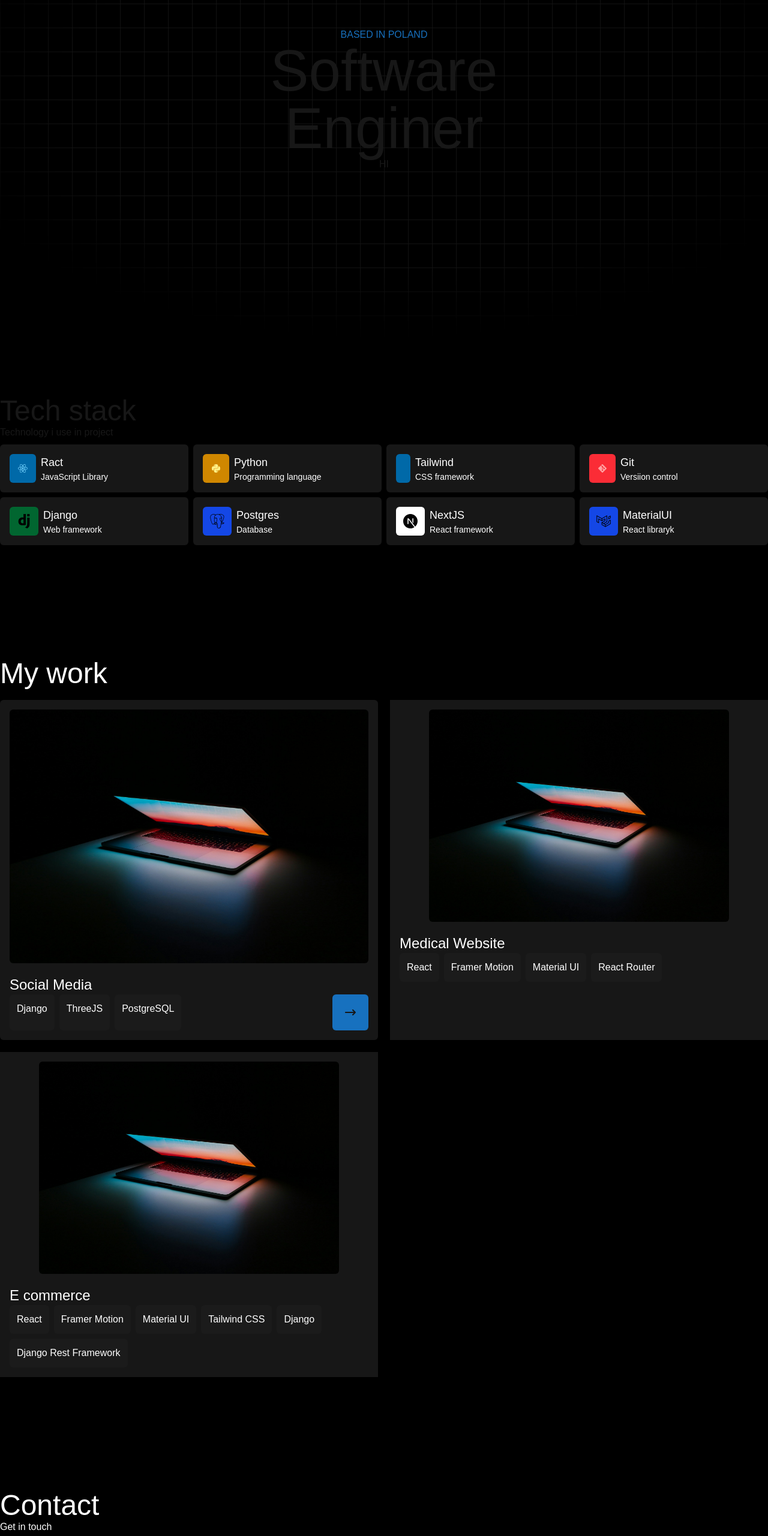
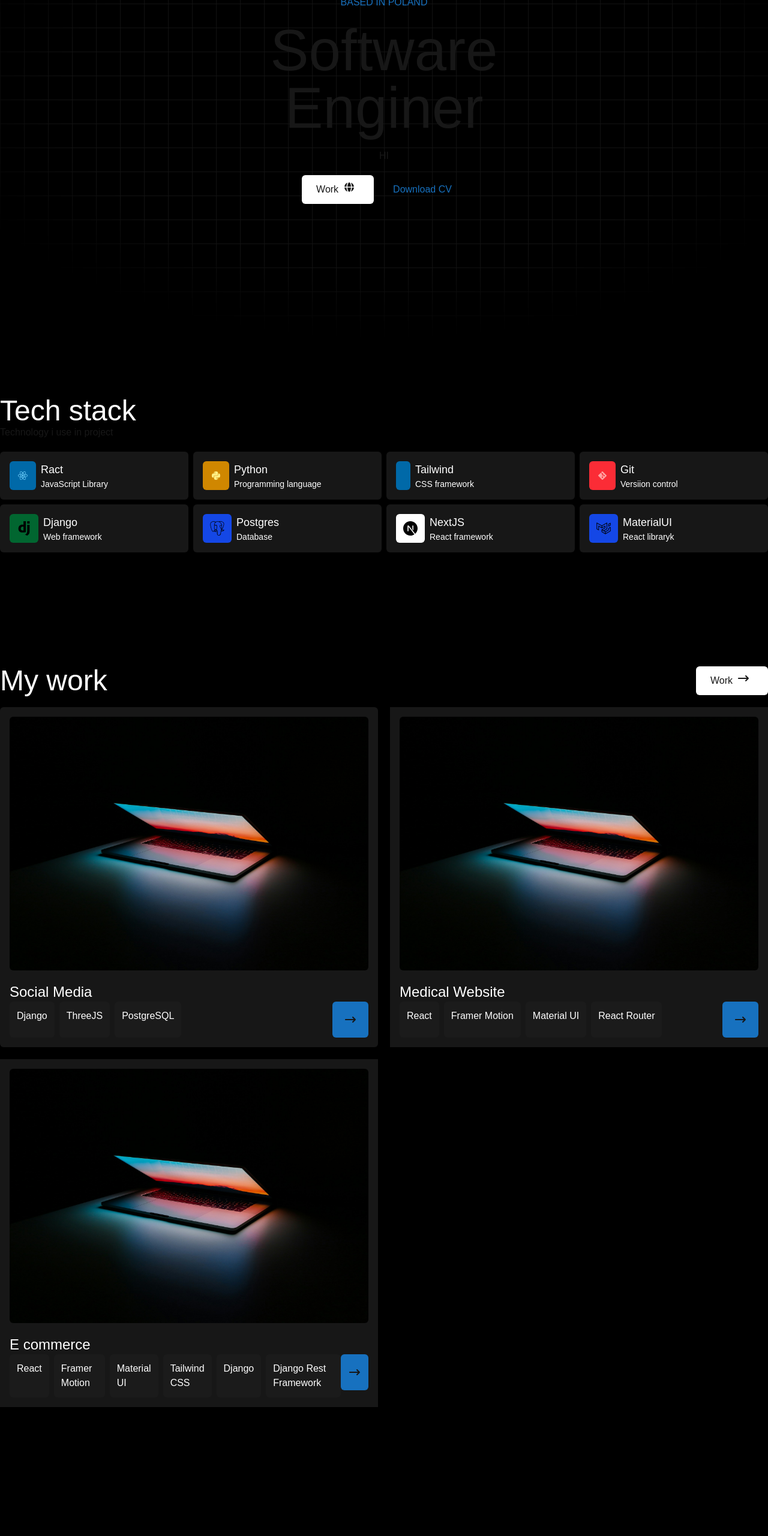
Before and after one commit to Jaro0o0/next_portfolio, a Next.js app: page / in a window 1280 px wide. Shown: the part 234-2795 px from the top of the page at 60% size. Built offline with nearby package versions, Linux system fonts and the light colour scheme.

Commit message:
add btns

```diff
--- a/src/app/SocialMedia/page.js
+++ b/src/app/SocialMedia/page.js
@@ -1,7 +1,9 @@
 import Image from "next/image";
 
+
 import { FontAwesomeIcon } from "@fortawesome/react-fontawesome";
-import { faArrowDown} from "@fortawesome/free-solid-svg-icons";
+import { faArrowDown, faCode,faGlobe} from "@fortawesome/free-solid-svg-icons";
+import Link from "next/link";
 
 function SocialMedia() {
     return (
@@ -49,6 +51,20 @@ function SocialMedia() {
                                         PostgreSQL
                                     </div>
                                 </div>
+                                {/* BUTTONS_BOX */}
+                                <div className="flex mt-5 gap-2">
+                                    {/* BBUTTON */}
+                                    <div className="bg-white py-3 px-6 rounded-md flex gap-2 w-30">
+                                        <Link href='#' >Code </Link>
+                                        <FontAwesomeIcon icon={faCode} className="h-6 w-6" />
+                                    </div>
+                                    {/* BBUTTON */}
+                                    <div className="bg-white py-3 px-6 rounded-md flex gap-2 w-30">
+                                        <Link href='#' >Demo</Link>
+                                        <FontAwesomeIcon icon={faGlobe} className="h-6 w-6"  />
+                                    </div>
+                                </div>
+
                             </div>
 
                             {/* DESCRIPTION */}
--- a/src/app/components/Contact/Contact.jsx
+++ b/src/app/components/Contact/Contact.jsx
@@ -1,5 +1,7 @@
 import { FontAwesomeIcon } from "@fortawesome/react-fontawesome";
 import { faGithub, faLinkedin , faReact , faPython , faTailwindCss , faGitAlt} from "@fortawesome/free-brands-svg-icons";
+
+import { faCode, faBook , faLocationCrosshairs,faArrowRight} from "@fortawesome/free-solid-svg-icons";
 
 function Contact () {
     return (
@@ -25,6 +27,19 @@ function Contact () {
                             <p>jar0dev80@gmail.com</p>
                         </div>
                     </div>
+                    {/* SERVICES */}
+                    <div>
+                        <h1 className=" text-3xl text-white mb-5">Services</h1>
+                        {/* ICONS_BOX */}
+                        <div>
+                        <ul>
+                            <li className="flex gap-3"><FontAwesomeIcon icon={faArrowRight} className="w-4 h-4" /> Full Stack Development</li>
+                            <li className="flex gap-3"><FontAwesomeIcon icon={faArrowRight} className="w-4 h-4" /> Frontend Development</li>
+                            <li className="flex gap-3"><FontAwesomeIcon icon={faArrowRight} className="w-4 h-4" />Backed Development</li>
+                            <li className="flex gap-3"><FontAwesomeIcon icon={faArrowRight} className="w-4 h-4" />API Integration</li>
+                        </ul>
+                        </div>
+                     </div>
 
                 </div>
                 {/* Form_BOX */}
--- a/src/app/components/Portfolio/Portfolio.jsx
+++ b/src/app/components/Portfolio/Portfolio.jsx
@@ -9,7 +9,15 @@ function Portfolio() {
   return (
     <section className="py-[95px] px-0">
       <div className="container mx-auto max-w-7xl">
+        {/* TEXT_BOX */}
+        <div className="flex justify-between">
           <h1 className="text-5xl text-white">My work</h1>
+          {/* BBUTTON */}
+          <div className="bg-white py-3 px-6 rounded-md flex gap-2 w-30">
+              <Link href='#' >Work</Link>
+              <FontAwesomeIcon icon={faArrowRightLong} className="w-6 h-6" />
+          </div>
+        </div>
         {/* Grid */}
         <div className="grid grid-cols-2 gap-5 mt-5">
           {/* CARD_ONE */}
@@ -61,8 +69,8 @@ function Portfolio() {
               <Image
                 src="/portfolio-imgs/portfolio-card-img-one.jpg"
                 alt="Medical Website Project"
-                width={500}
-                height={500}
+                width={600}
+                height={600}
                 className="rounded-md"
               />
             </div>
@@ -70,6 +78,8 @@ function Portfolio() {
             <div>
               <h1 className="text-2xl text-white">Medical Website</h1>
               {/* TECH_STACK_BOX*/}
+              <div className="flex justify-between">
+                {/* ICONS_BOX */}
                 <div className="flex gap-2">
                   {/* ICON */}
                   <div className="bg-[#1b1b1b] p-3 text-white rounded-md ">
@@ -88,6 +98,11 @@ function Portfolio() {
                     React Router
                   </div>
                 </div>
+                {/* BTN */}
+                <Link href='/SocialMedia' className="bg-[#1771BF] w-15 h-15 rounded-md flex items-center justify-center">
+                  <FontAwesomeIcon icon={faArrowRightLong} className="w-10 h-10" />
+                </Link>
+              </div>
             </div>
           </div>
 
@@ -98,8 +113,8 @@ function Portfolio() {
               <Image
                 src="/portfolio-imgs/portfolio-card-img-one.jpg"
                 alt="E-commerce Project"
-                width={500}
-                height={500}
+                width={600}
+                height={600}
                 className="rounded-md"
               />
             </div>
@@ -107,7 +122,9 @@ function Portfolio() {
             <div>
               <h1 className="text-2xl text-white">E commerce</h1>
               {/* TECH_STACK_BOX*/}
-              <div className="flex gap-2 flex-wrap">
+              <div className="flex justify-between">
+                {/* ICONS_BOX */}
+                <div className="flex gap-2">
                   {/* ICON */}
                   <div className="bg-[#1b1b1b] p-3 text-white rounded-md ">
                     React
@@ -133,6 +150,12 @@ function Portfolio() {
                     Django Rest Framework
                   </div>
                 </div>
+                 {/* BTN */}
+                <Link href='/SocialMedia' className="bg-[#1771BF] w-15 h-15 rounded-md flex items-center justify-center">
+                  <FontAwesomeIcon icon={faArrowRightLong} className="w-10 h-10" />
+                </Link>
+
+              </div>
             </div>
           </div>
         </div>
--- a/src/app/components/TechStack/TechStack.jsx
+++ b/src/app/components/TechStack/TechStack.jsx
@@ -9,8 +9,11 @@ function TechStack() {
     <section className="py-[95px] px-0">
         {/* Tech Stack */}
         <div className="container mx-auto max-w-7xl">
-          <h1 className="text-5xl ">Tech stack</h1>
-          <p className="mb-2">Technology i use in project</p>
+          {/* TEXT_BOX */}
+          <div className="mb-5">
+            <h1 className="text-5xl text-white ">Tech stack</h1>
+            <p className="mb-2">Technology i use in project</p>
+          </div>
           {/* GRID */}
           <div className="grid grid-cols-4 gap-2">
 
--- a/src/app/page.js
+++ b/src/app/page.js
@@ -4,6 +4,11 @@ import Portfolio from './components/Portfolio/Portfolio'
 import Image from "next/image";
 import Contact from "./components/Contact/Contact";
 import About from "./components/About/About";
+
+//IMPORT BUTTON
+import { FontAwesomeIcon } from "@fortawesome/react-fontawesome";
+import { faArrowDown, faCode,faGlobe} from "@fortawesome/free-solid-svg-icons";
+import Link from "next/link";
 
 
 
@@ -18,18 +23,31 @@ function Home() {
       {/* SECTION_HERO */}
       <section className="h-screen w-full relative bg-[linear-gradient(to_right,#121212_1px,transparent_1px),linear-gradient(to_bottom,#121212_1px,transparent_1px)] bg-[size:40px_40px] [mask-image:radial-gradient(ellipse_60%_50%_at_50%_50%,#000_70%,transparent_100%)]">
         {/* HERO_HEADER */}
-        <div className="absolute top-1/2 left-1/2 -translate-x-1/2  -translate-y-1/2 text-center ">
+        <div className="absolute top-1/2 left-1/2 -translate-x-1/2  -translate-y-1/2 text-center flex flex-col gap-5 ">
           <span className="text-[#1771BF]">BASED IN POLAND</span>
           <h1 className="text-8xl">Software Enginer</h1>
           <span>HI</span>
+          {/* BUTTONS_BOX */}
+          <div className="flex gap-2 justify-center">
+              {/* BBUTTON */}
+              <div className="bg-white py-3 px-6 rounded-md flex gap-2 w-30">
+                  <Link href='#' >Work</Link>
+                  <FontAwesomeIcon icon={faGlobe} className="h-6 w-6"  />
+              </div>
+               {/* BBUTTON */}
+              <div className=" py-3 px-6 rounded-md  text-[#1771BF]">
+                  <Link href='#' >Download CV</Link>
+
+              </div>
+          </div>
         </div>
 
       </section>
       <TechStack/>
       <Portfolio/>
-      <Contact/>
+      {/* <Contact/>
       <About/>
-
+       */}
 
 
     </>
```
Also changed, not shown: src/app/components/Button/Button.jsx (added, +18 -0 lines). Lines whose indentation alone changed are shown as unchanged.
